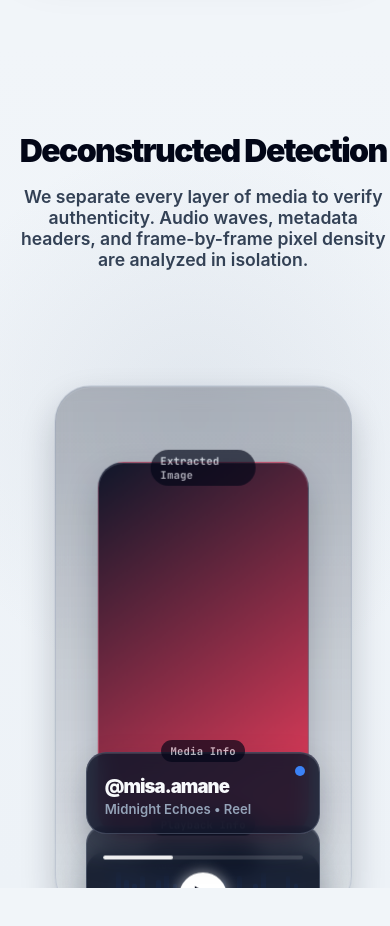
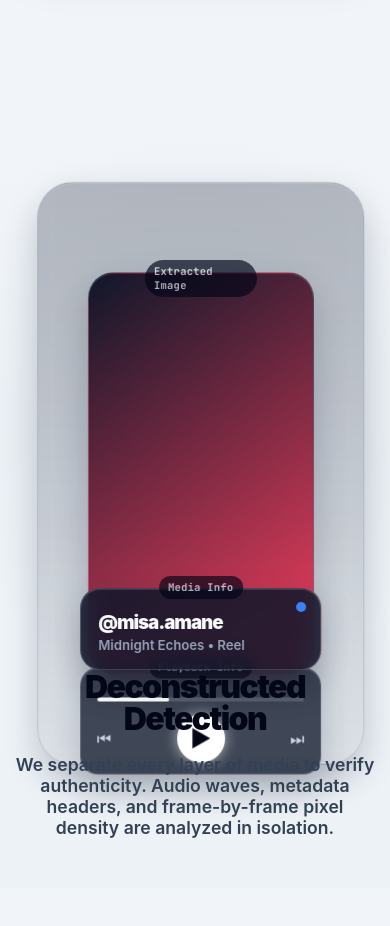
Before and after one commit to JoshPopov/framewatch, a React (Vite) app: page / in a window 390 px wide. Shown: the part 2640-3566 px from the top of the page. Built offline with nearby package versions, Linux system fonts and the light colour scheme; a web font is replaced by a local one.

Commit message:
Rework mobile deconstruction timing and layout spread

```diff
--- a/src/main.jsx
+++ b/src/main.jsx
@@ -173,15 +173,28 @@ function ExplodedRebuildSection() {
 
     const handleScroll = () => {
       if (!container || !sticky || !stage || !heading) return;
+
       const rect = container.getBoundingClientRect();
       const viewportHeight = window.innerHeight;
       const totalDist = rect.height - viewportHeight;
       const scrolled = -rect.top;
+      const isMobile = window.innerWidth <= 980;
 
-      // UPDATED: Mobile logic - Start animation later (40% buffer) to ensure center screen
-      const isMobile = window.innerWidth <= 980;
-      const startBuffer = viewportHeight * (isMobile ? 0.40 : 0.25);
-      const effectiveDist = totalDist - startBuffer;
+      let startBuffer = viewportHeight * (isMobile ? 0.52 : 0.25);
+
+      if (isMobile) {
+        const frame = stage.querySelector('.piece-frame');
+        if (frame) {
+          const frameRect = frame.getBoundingClientRect();
+          const frameCenter = frameRect.top + frameRect.height / 2;
+          const viewportCenter = viewportHeight / 2;
+          const centerDistance = Math.abs(frameCenter - viewportCenter);
+          const alignmentBoost = Math.min(viewportHeight * 0.22, centerDistance * 0.8);
+          startBuffer += alignmentBoost;
+        }
+      }
+
+      const effectiveDist = Math.max(1, totalDist - startBuffer);
 
       let progress = 0;
       if (scrolled > startBuffer) {
@@ -190,9 +203,12 @@ function ExplodedRebuildSection() {
 
       stage.style.setProperty('--progress', progress.toFixed(4));
 
-      const textOpacity = Math.max(0, 1 - (progress * 3.5));
+      const textFadeMultiplier = isMobile ? 2.2 : 3.5;
+      const textOpacity = Math.max(0, 1 - (progress * textFadeMultiplier));
       heading.style.opacity = textOpacity.toFixed(2);
-      heading.style.transform = `translateY(${progress * -20}px)`;
+      heading.style.transform = isMobile
+        ? `translateX(-50%) translateY(${progress * -20}px)`
+        : `translateY(${progress * -20}px)`;
     };
 
     window.addEventListener('scroll', handleScroll, { passive: true });
--- a/src/styles.css
+++ b/src/styles.css
@@ -1338,17 +1338,24 @@ h1 span { color: #f43f5e; }
 
   .exploded-split-layout {
     grid-template-columns: 1fr;
-    gap: 3rem;
-    padding: 0 1rem;
+    gap: 0;
+    padding: 0 0.6rem;
+    position: relative;
+    place-items: center;
   }
 
   .exploded-heading {
     text-align: center;
-    order: -1; /* Heading on top for mobile */
+    position: absolute;
+    left: 50%;
+    bottom: 6vh;
+    transform: translateX(-50%);
+    width: min(560px, 92vw);
+    z-index: 24;
   }
 
   .mockup-stage {
-    width: min(520px, 96vw);
+    width: min(560px, 98vw);
     margin: 0 auto;
   }
 
@@ -1358,7 +1365,7 @@ h1 span { color: #f43f5e; }
   }
 
   .exploded-section {
-    height: 250vh;
+    height: 320vh;
   }
 
   .exploded-sticky {
@@ -1368,68 +1375,64 @@ h1 span { color: #f43f5e; }
 
   /* Mobile keeps the desktop explosion pattern but scales offsets for small screens */
   .piece-frame {
-    width: min(330px, 76vw);
+    width: min(360px, 84vw);
   }
 
   .piece-cover {
-    width: min(238px, 54vw);
+    width: min(256px, 58vw);
     transform:
       translate(-50%, -50%)
       translate(
-        calc(0px + var(--explode) * -168px + var(--rebuild) * -46px),
-        calc(0px + var(--explode) * -136px + var(--rebuild) * 10px)
+        calc(0px + var(--explode) * -184px + var(--rebuild) * -56px),
+        calc(0px + var(--explode) * -150px + var(--rebuild) * 8px)
       )
-      rotate(calc(var(--explode) * -8deg + var(--rebuild) * 8deg))
-      scale(calc(1 - var(--explode) * 0.3 + var(--rebuild) * 0.05));
+      rotate(calc(var(--explode) * -9deg + var(--rebuild) * 8deg))
+      scale(calc(1 - var(--explode) * 0.28 + var(--rebuild) * 0.05));
   }
 
   .piece-meta {
-    width: min(250px, 60vw);
+    width: min(260px, 62vw);
     transform:
       translate(-50%, -50%)
       translate(
-        calc(0px + var(--explode) * 176px + var(--rebuild) * 56px),
-        calc(144px + var(--explode) * -162px + var(--rebuild) * -90px)
+        calc(0px + var(--explode) * 198px + var(--rebuild) * 58px),
+        calc(156px + var(--explode) * -174px + var(--rebuild) * -96px)
       )
       rotate(calc(var(--explode) * 8deg));
   }
 
   .piece-wave {
-    width: min(246px, 60vw);
+    width: min(254px, 62vw);
     transform:
       translate(-50%, -50%)
       translate(
-        calc(0px + var(--explode) * 164px + var(--rebuild) * 0px),
-        calc(230px + var(--explode) * -112px + var(--rebuild) * 20px)
+        calc(0px + var(--explode) * 190px + var(--rebuild) * 0px),
+        calc(248px + var(--explode) * -130px + var(--rebuild) * 20px)
       )
       rotate(calc(var(--explode) * -4deg));
   }
 
   .piece-controls {
-    width: min(246px, 60vw);
+    width: min(254px, 62vw);
     transform:
       translate(-50%, -50%)
       translate(
-        calc(0px + var(--explode) * 156px + var(--rebuild) * 0px),
-        calc(230px + var(--explode) * -14px + var(--rebuild) * 44px)
+        calc(0px + var(--explode) * 184px + var(--rebuild) * 0px),
+        calc(248px + var(--explode) * -20px + var(--rebuild) * 44px)
       )
       rotate(calc(var(--explode) * -8deg));
   }
 
   .piece-video {
-    width: min(176px, 40vw);
+    width: min(188px, 42vw);
     transform:
       translate(-50%, -50%)
       translate(
-        calc(0px + var(--explode) * -166px + var(--rebuild) * 52px),
-        calc(0px + var(--explode) * 154px + var(--rebuild) * 20px)
+        calc(0px + var(--explode) * -188px + var(--rebuild) * 56px),
+        calc(0px + var(--explode) * 176px + var(--rebuild) * 20px)
       )
       rotate(calc(var(--explode) * 13deg))
-      scale(calc(1 - var(--explode) * 0.12));
-  }
-
-  .mock-piece:not(.piece-frame) {
-    opacity: calc(1 - var(--rebuild) * 1.3);
+      scale(calc(1 - var(--explode) * 0.11));
   }
 
   .piece-meta > span,
@@ -1445,7 +1448,9 @@ h1 span { color: #f43f5e; }
   }
 
   .final-message {
-    z-index: 80;
+    top: 58%;
+    z-index: 30;
+    opacity: clamp(0, calc((var(--progress) - 0.9) * 12), 1);
   }
 
   .price-cta {
```
